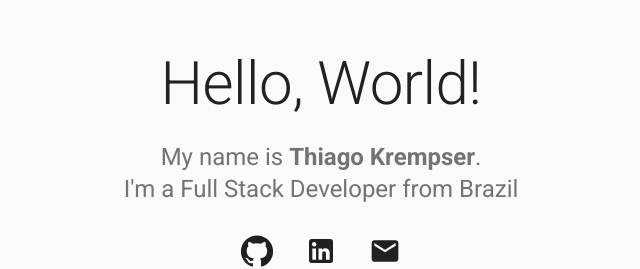
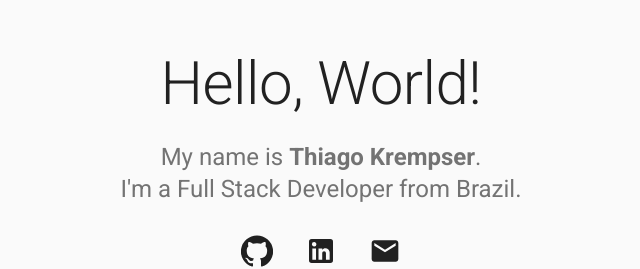
Before and after one commit to tkrempser/krempser.com.br, a Next.js app: page / in a window 1280 px wide. Shown: the top 269 px of the page, without its empty margins (319-959 px from the left). Built offline with nearby package versions, Linux system fonts and the light colour scheme.

Commit message:
Minor text update

```diff
--- a/pages/index.js
+++ b/pages/index.js
@@ -44,7 +44,7 @@ const Index = (props) => {
           paragraph
           className={classes.presentation}
         >
-          I&apos;m a Full Stack Developer from Brazil
+          I&apos;m a Full Stack Developer from Brazil.
         </Typography>
       </Container>
 
```
